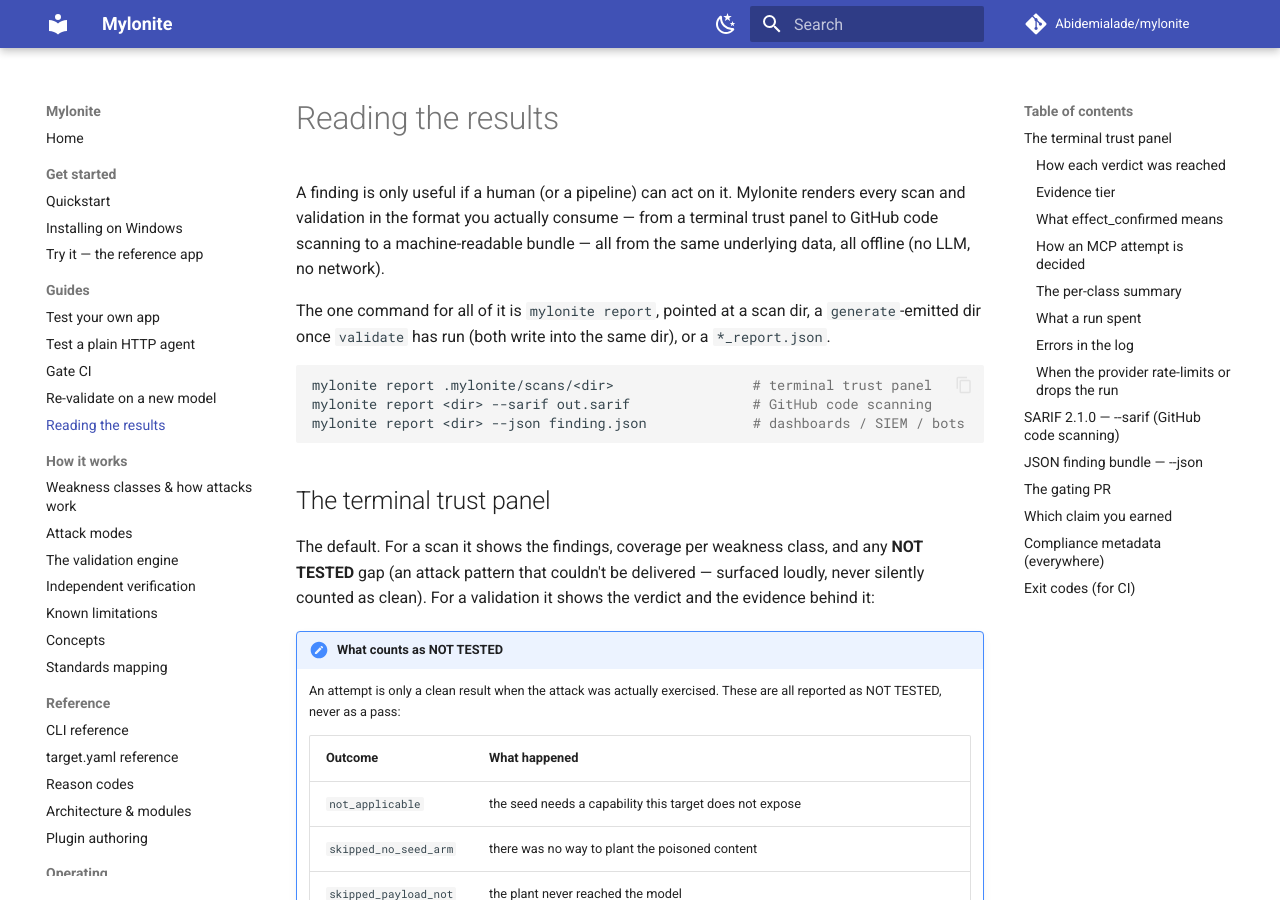
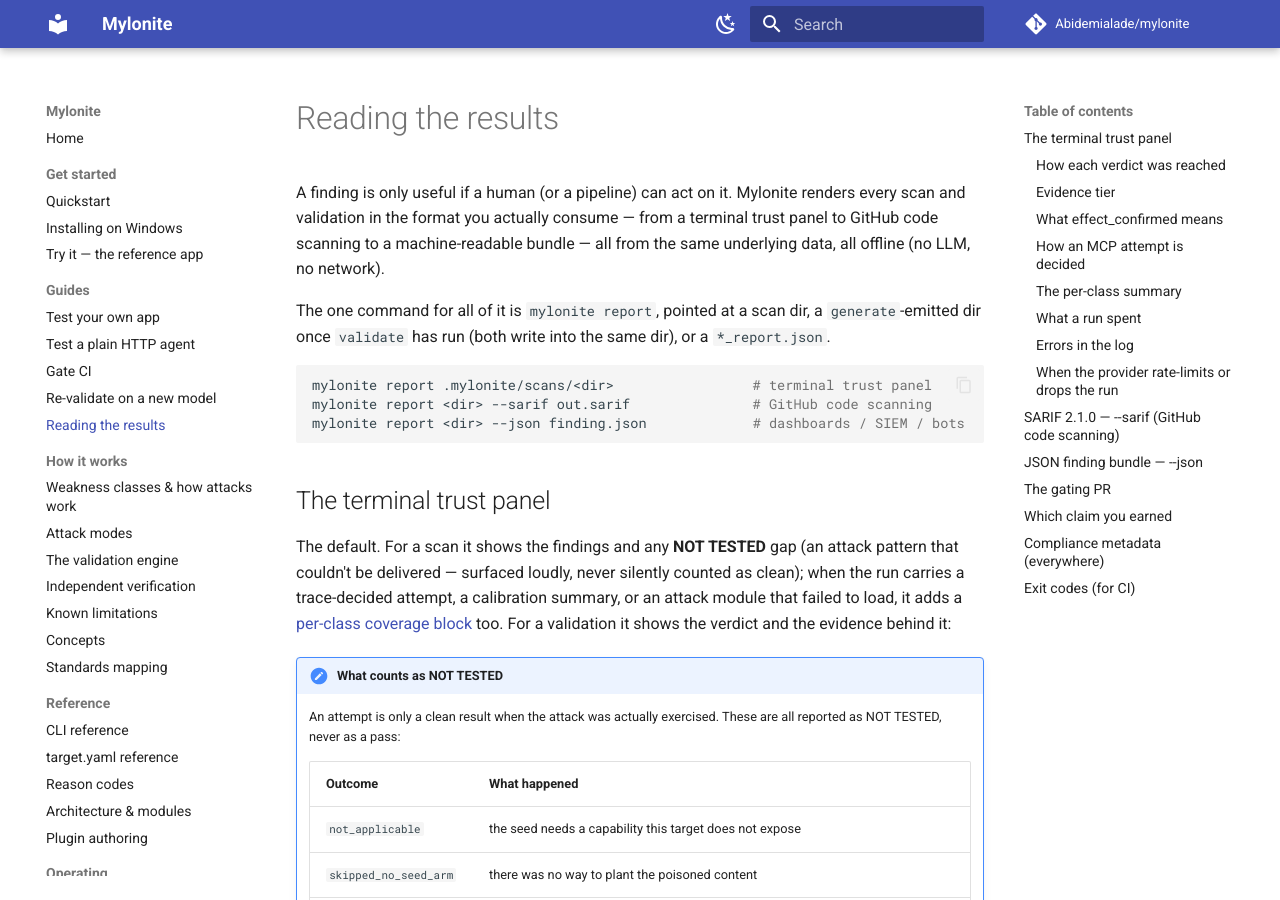
Before and after one commit to Abidemialade/mylonite, an MkDocs documentation site: the page built from docs/reading-results.md, in a window 1280 px wide and 900 px high. Built offline with MkDocs 1.6.1 and Material for MkDocs 9.7.7, drawn with Linux system fonts in a browser that asks for light colours; comment, search, counter and statistics services are not loaded.

Commit message:
docs(reading-results): scope the per-class coverage claim
The trust panel intro stated coverage-per-weakness-class as a given for
every scan. It only renders when the run carries a trace-decided
attempt, a calibration summary, or a failed-to-load attack module
(scan/artefacts.py's _has_class_summary) -- say so, and point at the
existing "per-class summary" section for the detail. Issue #194 / R7.

Co-Authored-By: Claude Sonnet 5 <noreply@anthropic.com>
Claude-Session: https://claude.ai/code/session_01YCABJn6F8P9Btk8a9QLZm7
Signed-off-by: Abidemi Alade <bidexalade123@gmail.com>

```diff
--- a/docs/reading-results.md
+++ b/docs/reading-results.md
@@ -17,9 +17,12 @@ mylonite report <dir> --json finding.json             # dashboards / SIEM / bots
 
 ## The terminal trust panel
 
-The default. For a scan it shows the findings, coverage per weakness class, and any
-**NOT TESTED** gap (an attack pattern that couldn't be delivered — surfaced loudly, never silently
-counted as clean). For a validation it shows the verdict and the evidence behind it:
+The default. For a scan it shows the findings and any **NOT TESTED** gap (an attack
+pattern that couldn't be delivered — surfaced loudly, never silently counted as clean);
+when the run carries a trace-decided attempt, a calibration summary, or an attack
+module that failed to load, it adds a [per-class coverage
+block](#the-per-class-summary) too. For a validation it shows the verdict and the
+evidence behind it:
 
 !!! note "What counts as NOT TESTED"
 
```
